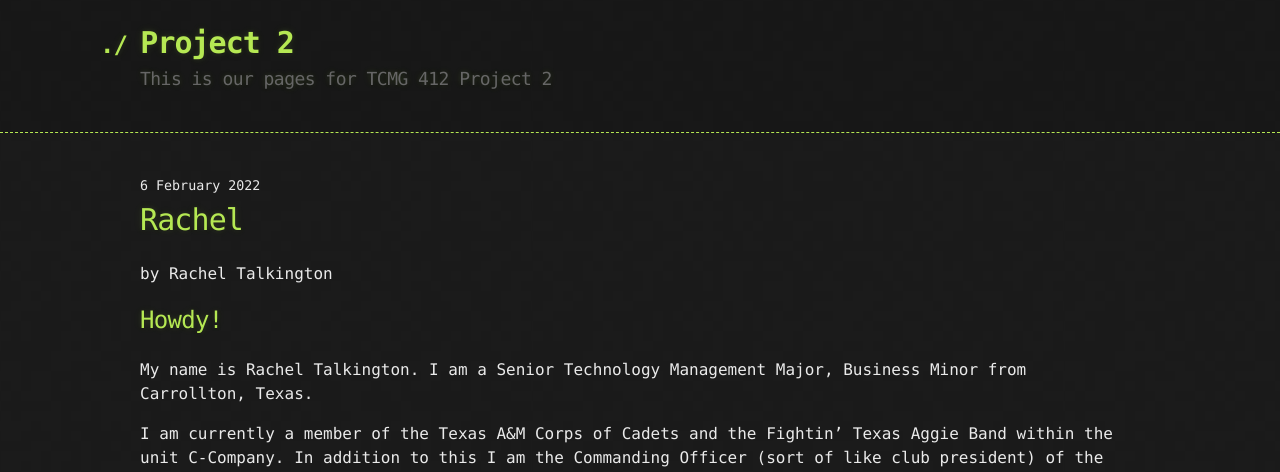
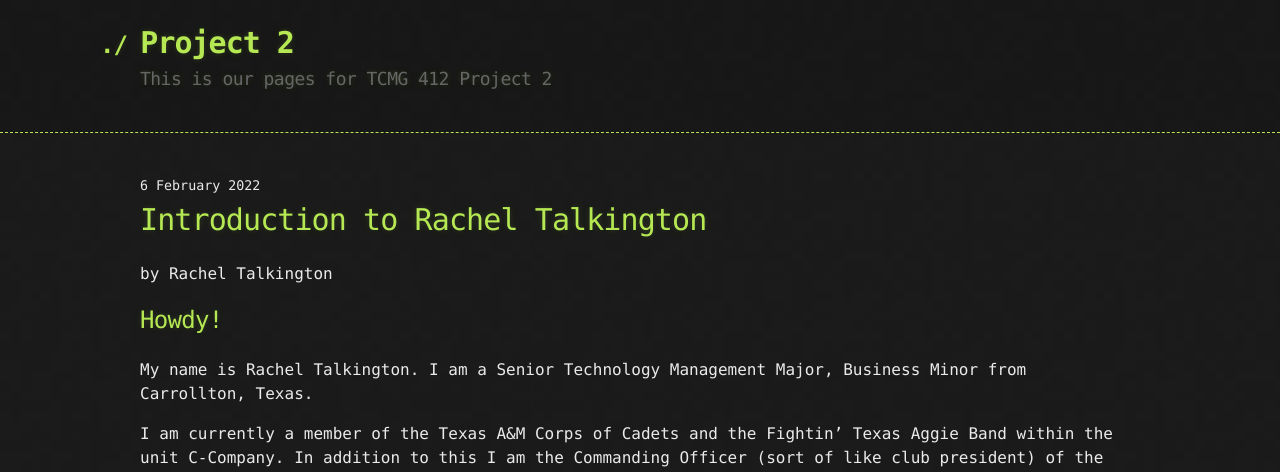
Before and after one commit to Spring22TCMG412Group4/Project2, a Jekyll site: the page built from _posts/2022-02-06-Rachel.md, in a window 1280 px wide. Shown: the top 472 px of the page. Built offline with Jekyll 4.4.1, drawn with Linux system fonts in a browser that asks for light colours.

Commit message:
Update 2022-02-06-Rachel.md

```diff
--- a/_posts/2022-02-06-Rachel.md
+++ b/_posts/2022-02-06-Rachel.md
@@ -1,6 +1,6 @@
 ---
 layout: post
-title:  "Rachel"
+title:  "Introduction to Rachel Talkington"
 author: Rachel Talkington
 tag: Team Intros
 ---
```
